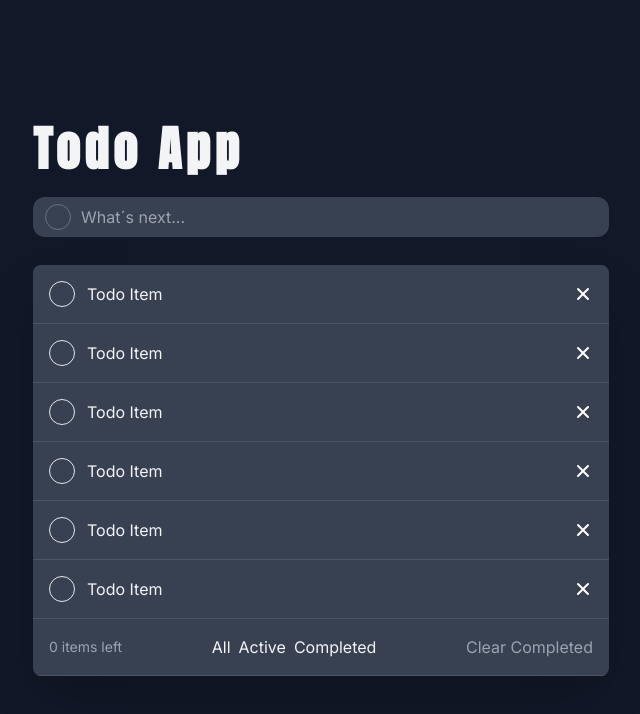
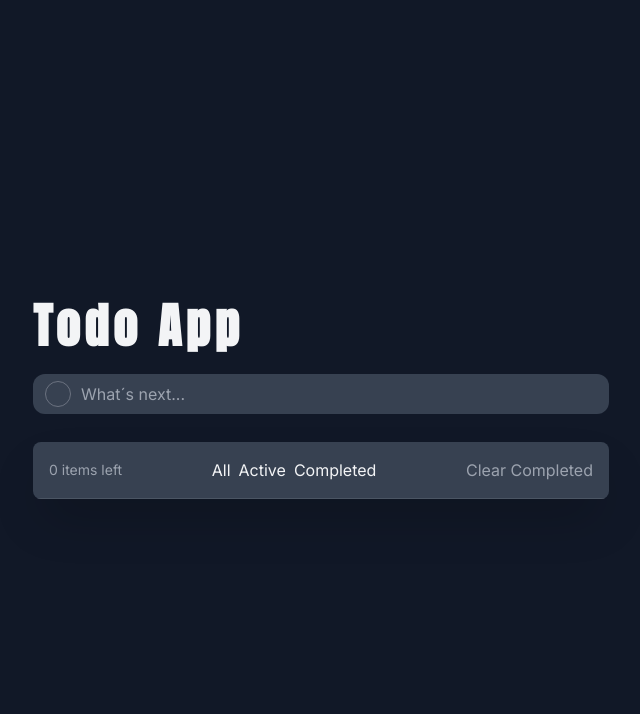
Before and after one commit to AntonioZurano/todo-app, a React (Create React App) app: page / in a window 1280 px wide. Shown: the top 714 px of the page, without its empty margins (319-959 px from the left). Built offline with nearby package versions, Linux system fonts and the light colour scheme.

Commit message:
Creo array de elementos Todo

```diff
--- a/src/App.js
+++ b/src/App.js
@@ -1,21 +1,41 @@
+import { useState } from "react";
 import { Title } from "./components/Title";
 import { TodoInput } from "./components/TodoInput";
 import { TodoList } from "./components/TodoList";
 import { Todo } from "./components/Todo";
 
 function App() {
+
+  const [todos, setTodos] = useState ([
+    {
+      id:1,
+      title: 'Ver la próxima película de Marvel',
+      completed: false,
+    },
+    {
+      id:2,
+      title: 'Grabar el siguiente video',
+      completed: false,
+    },
+    {
+      id:3,
+      title: 'Lavar la ropa',
+      completed: false,
+    },
+    {
+      id:4,
+      title: 'Estudiar 2 Horas mínimo',
+      completed: false,
+    },
+  ])
+
   return (
     <div className="bg-gray-900 min-h-screen font-inter h-full text-gray-100 flex items-center justify-center py-20 px-5">
       <div className="container flex flex-col max-w-xl">
         <Title />
         <TodoInput />
         <TodoList>
-          <Todo />
-          <Todo />
-          <Todo />
-          <Todo />
-          <Todo />
-          <Todo />
+
         </TodoList>
       </div>
     </div>
```
